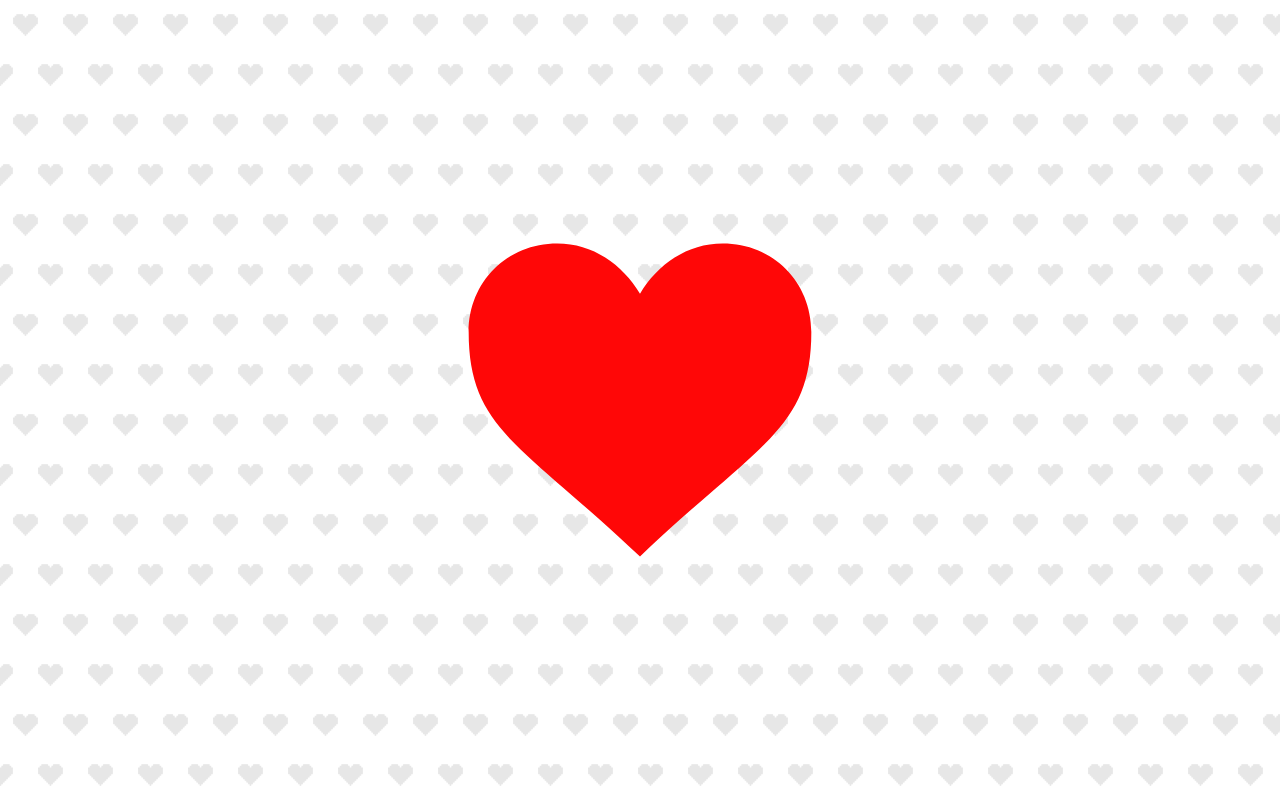
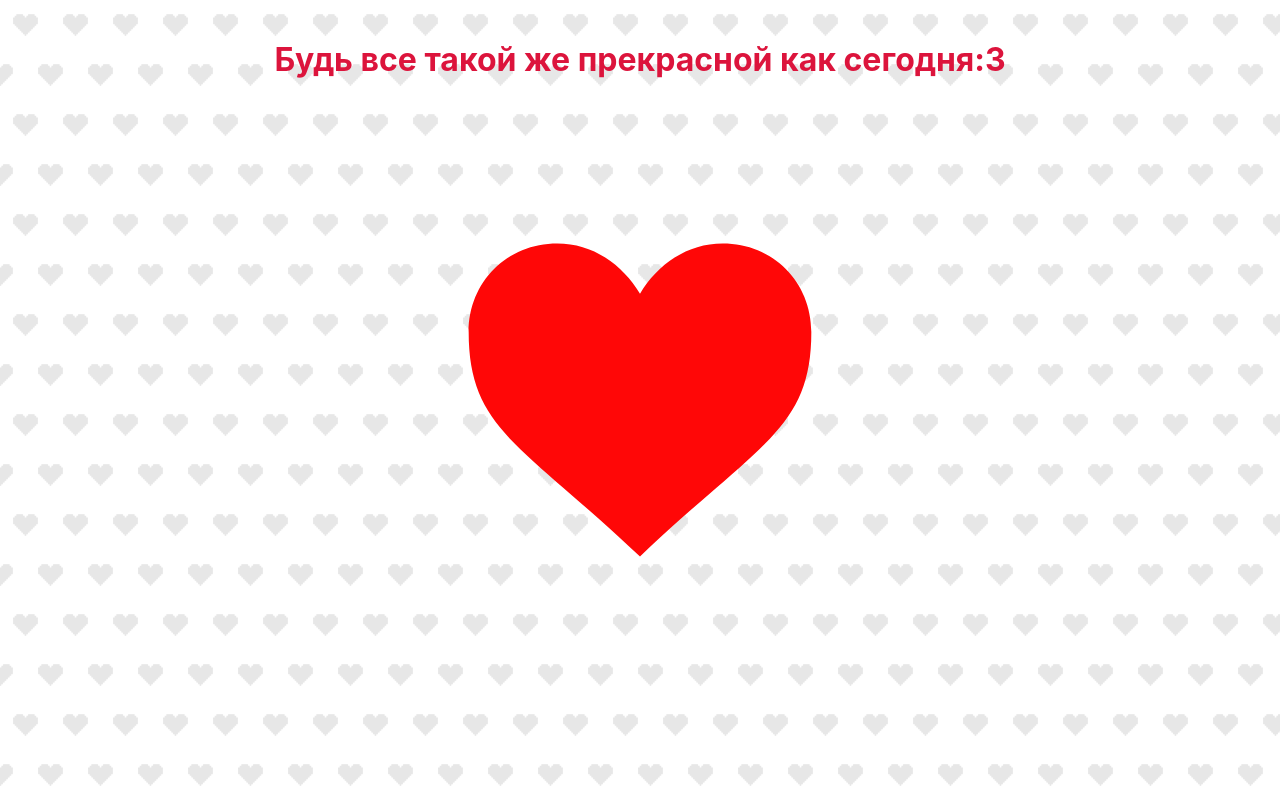
Before and after one commit to ashlanderDesign/important-project, a plain HTML site: page index.html in a window 1280 px wide. Drawn offline with Linux system fonts and the light colour scheme.

Commit message:
added new motd

```diff
--- a/index.html
+++ b/index.html
@@ -22,6 +22,18 @@
         top: 50%;
       }
 
+      .motd {
+        width: 100%;
+        margin: 0;
+        font-family: -apple-system, "Roboto", sans-serif;
+        position: fixed;
+        transform: translate(-50%, 0);
+        top: 5vh;
+        left: 50%;
+        text-align: center;
+        color: crimson;
+      }
+
       @keyframes heartbeats {
         0% {
           width: 35vw;
@@ -41,5 +53,6 @@
       }
     </style>
     <img src="./heart.svg" alt="" class="heart" />
+    <h1 class="motd">Будь все такой же прекрасной как сегодня:3</h1>
   </body>
 </html>
```
